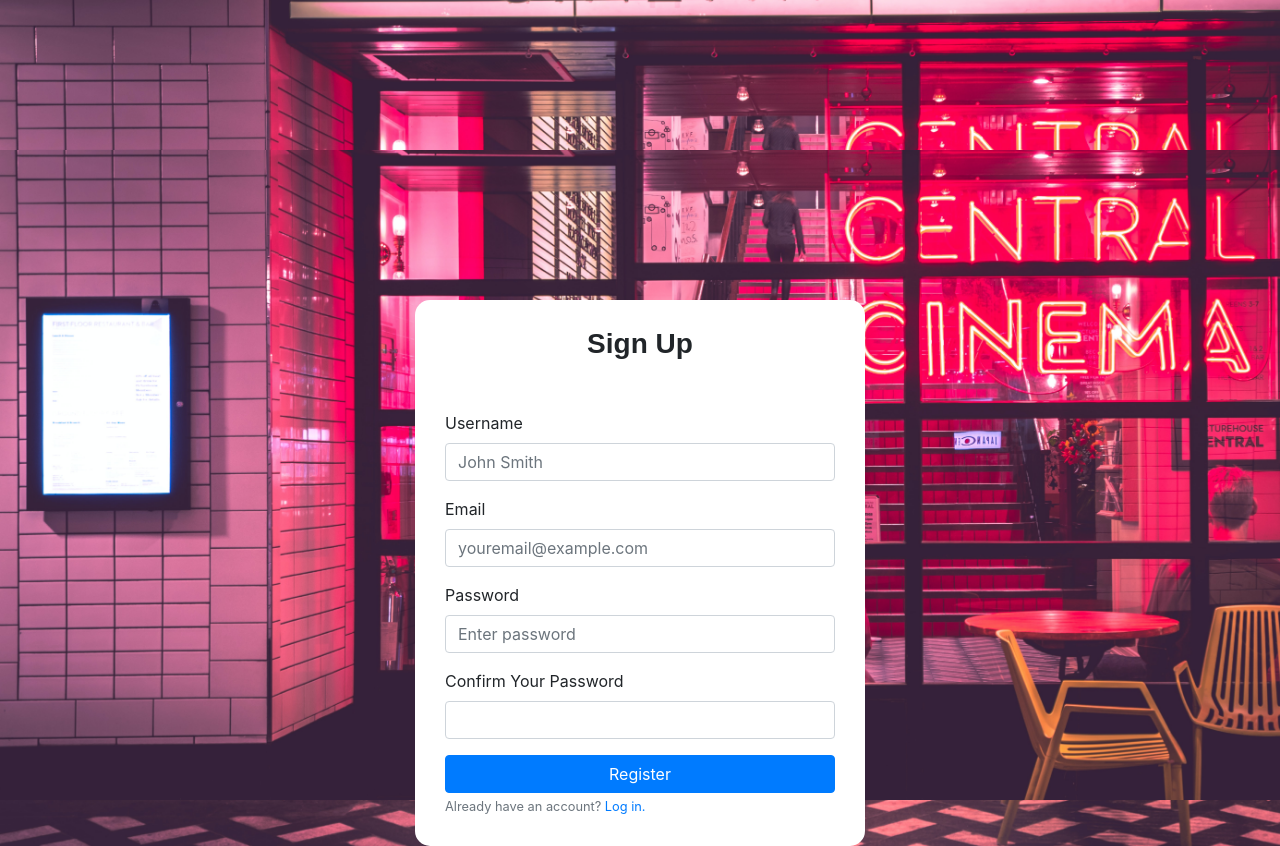
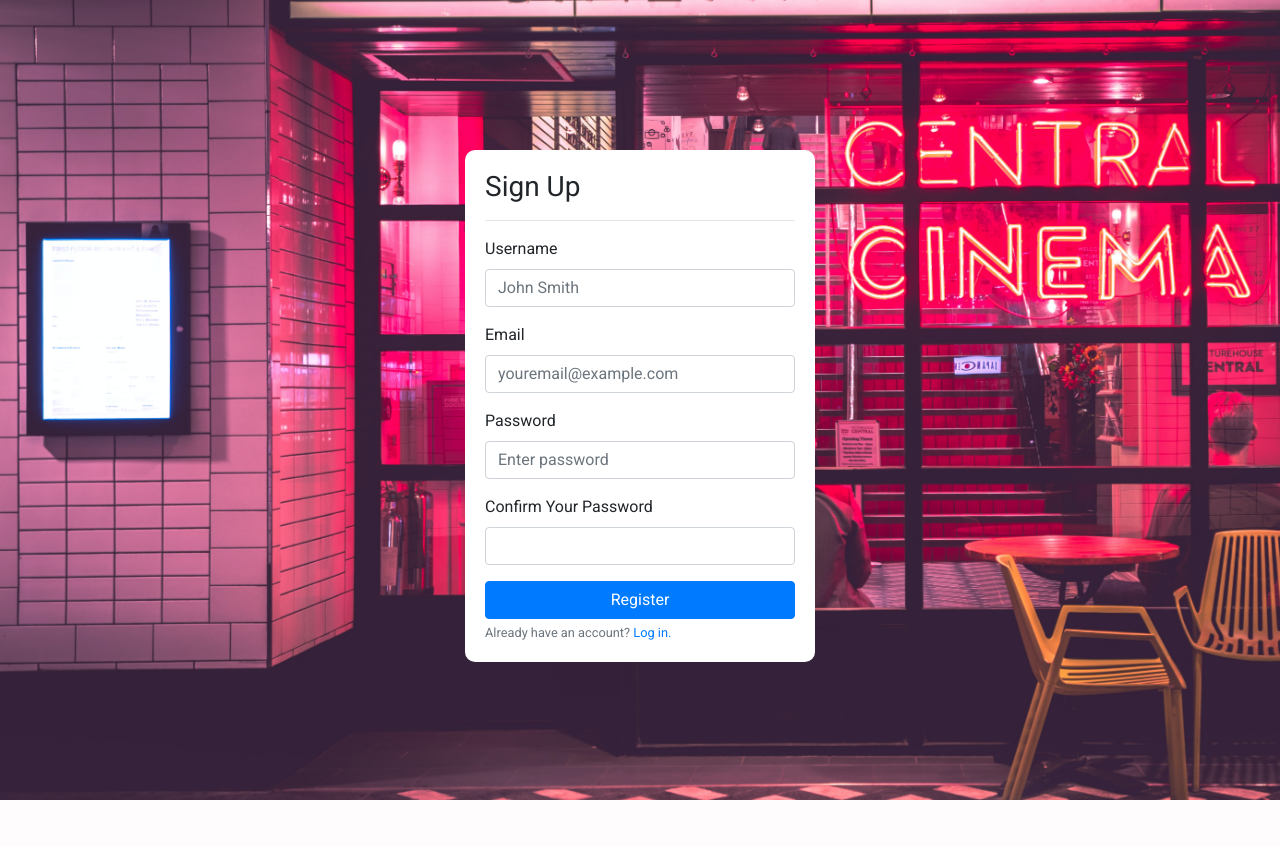
Before and after one commit to tu-vu/Movies-Review, a Flask app: page /signup in a window 1280 px wide. After the commit the page ends 800 px from the top, so only its background shows below. Run offline with Flask 2, Linux system fonts and the light colour scheme; some libraries are stand-ins or nearby versions.

Commit message:
Refactor code & styling

```diff
--- a/static/home.css
+++ b/static/home.css
@@ -1,9 +1,12 @@
-body,html {
-  text-align: center;
+html {
+  /* Scale the size to fully cover parent(browser) */
+  height: 100%;
+}
 
+body {
   background-image: url('/static/images/home.jpg');
 
-  /* full height */
+  /* Scale the size to fully cover parent(html) */
   height: 100%;
   width: 100%;
 
@@ -13,44 +16,28 @@ body,html {
   background-size: cover;
 
   padding-top: 150px;
+
+  font-family: 'Roboto', sans-serif;
 }
 
-table {
-    margin: 0 auto;
+form {
+  background-color: white;
+
+  width: 350px;
+
+  /*Center the form*/
+  margin: auto;
+
+  /*Add space surrouding form*/
+  padding: 20px 20px;
+
+  /*Rounded corner*/
+  border-radius: 10px;
 }
 
-th, td {
-    padding: 15px 35px;
+hr.style-six {
+  border: 0;
+  height: 0;
+  border-top: 1px solid rgba(0, 0, 0, 0.1);
+  border-bottom: 1px solid rgba(255, 255, 255, 0.3);
 }
-
-.row {
-    margin: 50px 0;
-}
-
-
-h1,p{
-  text-align: center;
-}
-
-h3 {
-  font-weight: 500;
-  font-family: 'Fira Sans', sans-serif;
-  text-align: center;
-  margin: 0;
-  line-height: 1;
-  padding-bottom: 20px;
-  font-weight: bold;
-}
-
-.auth-inner {
-  margin: auto;
-  display: flex;
-  justify-content: center;
-  flex-direction: column;
-  text-align: left;
-  background: #ffffff;
-  width: 450px;
-
-  padding: 30px 30px;
-  border-radius: 15px;
-}
```
